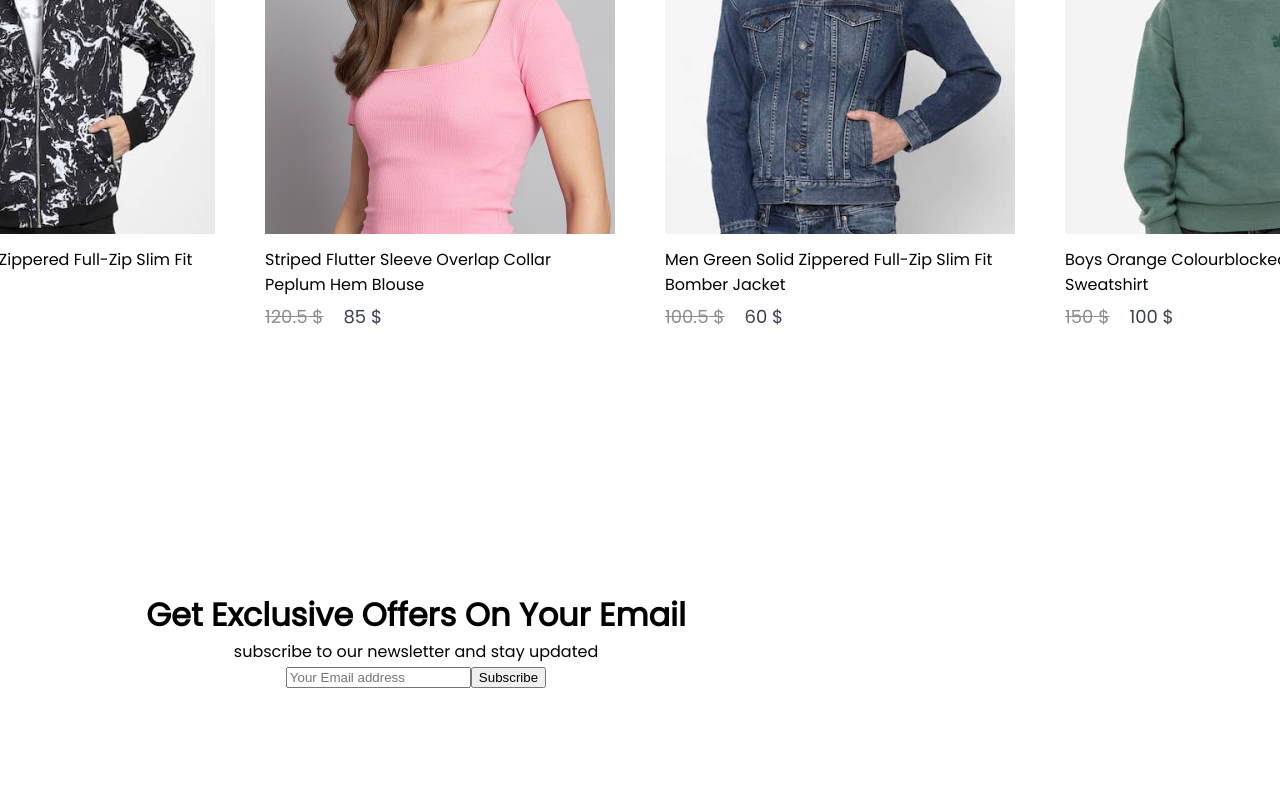
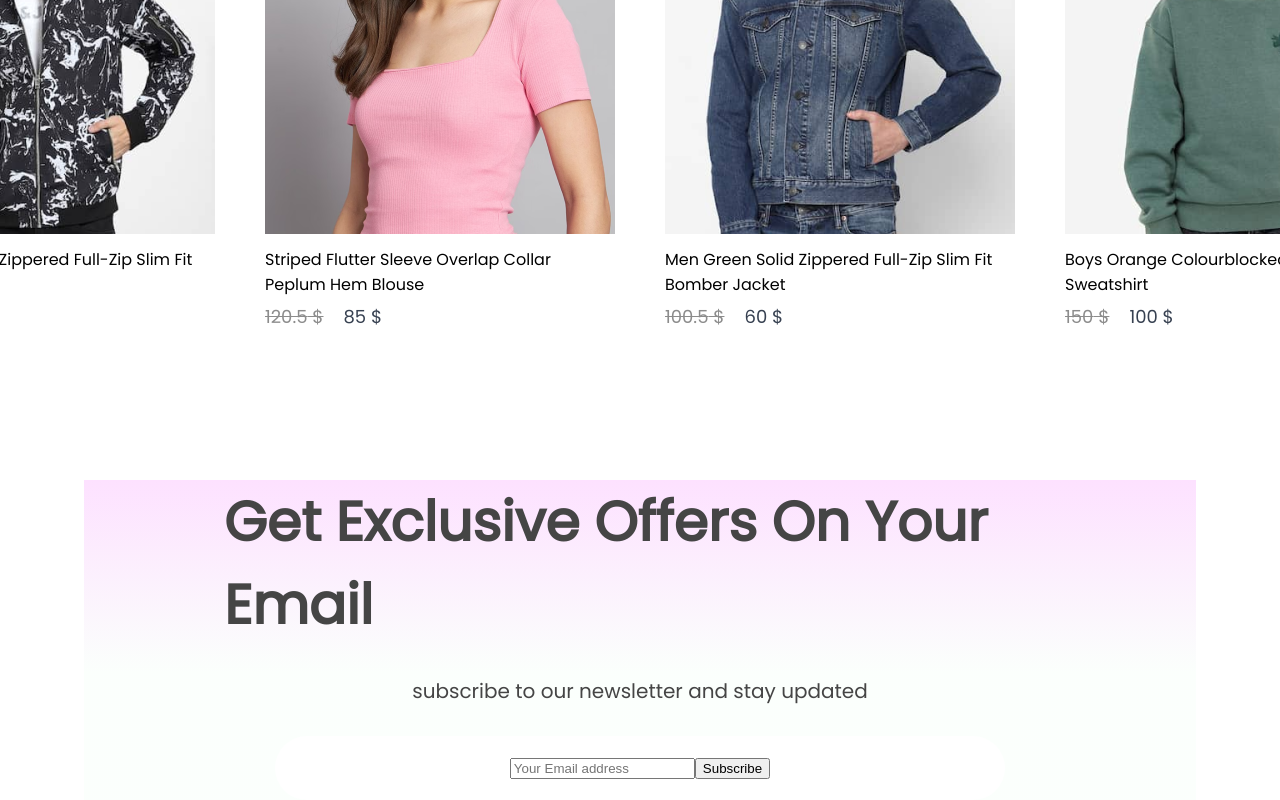
Before and after one commit to m-fadi/E-commerce, a React (Create React App) app: page / in a window 1280 px wide. Shown: the part 3984-4784 px from the top of the page. Built offline with nearby package versions, Linux system fonts and the light colour scheme.

Commit message:
newsLetter css

```diff
--- a/src/components/NewsLetter/NewsLetter.css
+++ b/src/components/NewsLetter/NewsLetter.css
@@ -5,5 +5,33 @@ display: flex;
 flex-direction: column;
 align-items:center;
 justify-content:center;
+margin: auto;
+padding: 0px 140px;
+margin-bottom: 150;
+    background: linear-gradient(180deg, #fde1ff, #e1ffea22 60%);
+gap:30px
+
 
 }
+
+.news-letter h1{
+    color:#454545;
+    font-size:55px;
+    font-weight: 600;
+
+
+}
+.news-letter p{
+    color:#454545;
+    font-size:20px;
+}
+
+.subscription{
+display: flex;
+justify-content: center;
+align-items:center;
+background:white;
+width: 730px;
+height: 70px;
+border-radius:80px;
+}
```
